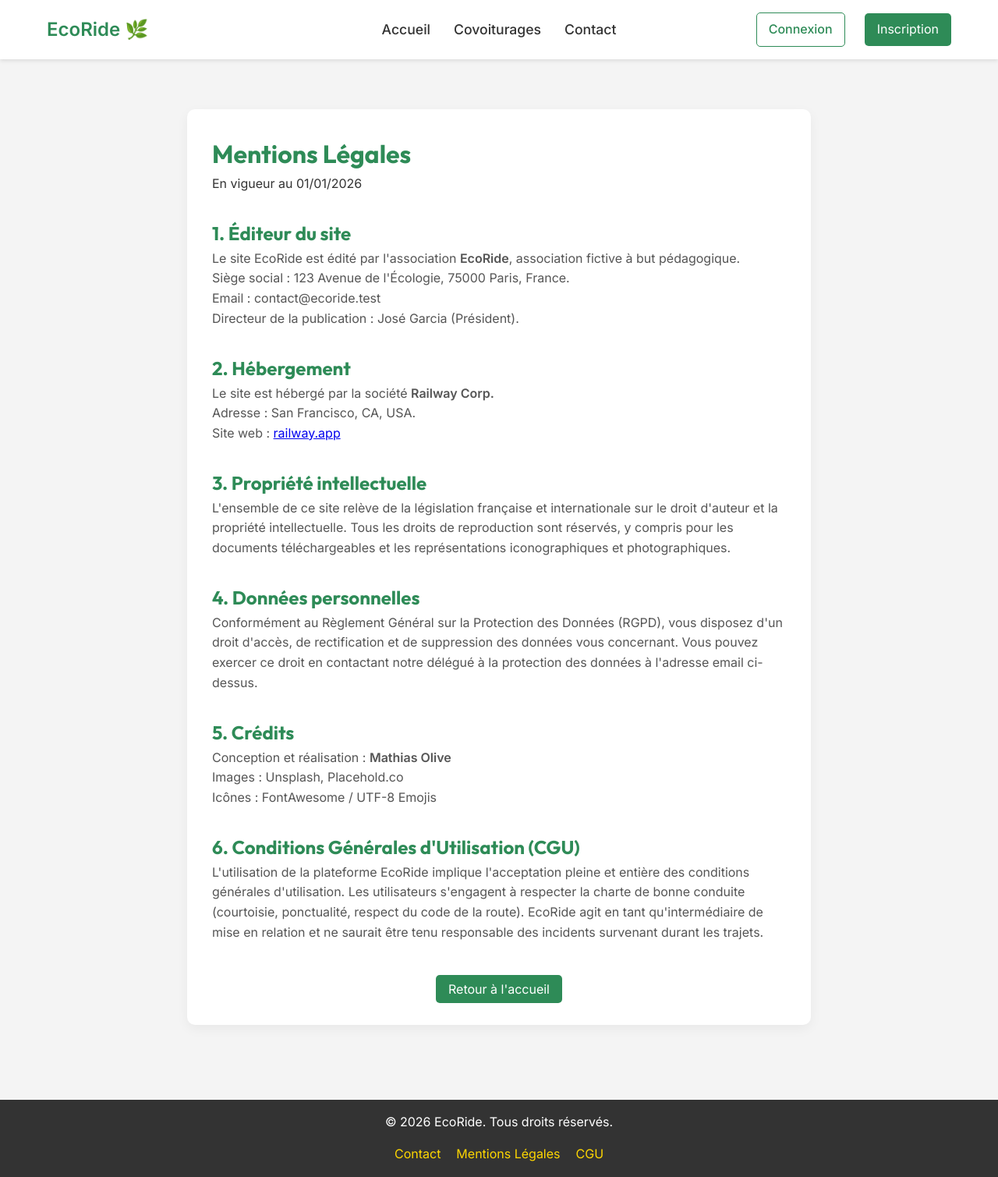
After one commit to matholyv/EcoRide-Projet, a PHP site: template src/Views/mentions.php in a window 1280 px wide. The commit adds this page. Shown: the whole page at 78% size. Run offline with PHP 8.4, Linux system fonts and the light colour scheme; the template is opened without the code that fills it, so the values that code supplies are empty.

Commit message:
Final adjustments: Mentions légales, Home UI, Readme

```diff
--- a/public/index.php
+++ b/public/index.php
@@ -130,6 +130,10 @@ switch ($page) {
         elseif ($page === 'contact_action') $controller->contactAction();
         break;
 
+    case 'mentions':
+        require_once __DIR__ . '/../src/Views/mentions.php';
+        break;
+
     case 'detail':
         $controller = new RideController();
         $controller->detail();
--- a/src/Config/Database.php
+++ b/src/Config/Database.php
@@ -36,7 +36,8 @@ class Database {
             $this->conn->exec("set names utf8mb4");
 
         } catch(PDOException $exception) {
-            // Affiche l'erreur complète pour aider au débogage (à retirer en prod si sensible)
+            // En production, on évite d'afficher l'erreur brute pour sécurité
+            // Mais pour le jury/démo, afficher l'erreur est utile
             die("Erreur de connexion SQL : " . $exception->getMessage() .
                 " <br> (Host: " . $this->host . ", DB: " . $this->db_name . ")");
         }
--- a/src/Views/covoiturages.php
+++ b/src/Views/covoiturages.php
@@ -127,8 +127,8 @@ require_once __DIR__ . '/templates/header.php';
                 <input type="number" name="prixMax" placeholder="Pas de limite" min="0" value="<?= htmlspecialchars($_GET['prixMax'] ?? '') ?>" style="width:100%; padding:5px; margin-bottom: 1rem; border:1px solid #ddd; border-radius:5px;">
                 <br>
 
-                <label>Durée max : <span id="duree-val"><?= isset($_GET['dureeMax']) ? floor($_GET['dureeMax']/60).'h '.($_GET['dureeMax']%60).'m' : '10h 00m' ?></span></label>
-                <input type="range" name="dureeMax" min="30" max="1440" step="30" value="<?= htmlspecialchars($_GET['dureeMax'] ?? 600) ?>"
+                <label>Durée max : <span id="duree-val"><?= isset($_GET['dureeMax']) ? floor($_GET['dureeMax']/60).'h '.($_GET['dureeMax']%60).'m' : '24h 00m' ?></span></label>
+                <input type="range" name="dureeMax" min="30" max="1440" step="30" value="<?= htmlspecialchars($_GET['dureeMax'] ?? 1440) ?>"
                        oninput="let h = Math.floor(this.value/60); let m = this.value%60; document.getElementById('duree-val').innerText = h + 'h ' + (m<10?'0':'') + m + 'm'">
                 <br><br>
 
--- /dev/null
+++ b/src/Views/mentions.php
@@ -0,0 +1,67 @@
+<?php
+$pageTitle = 'Mentions Légales - EcoRide';
+ob_start();
+?>
+<style>
+    .legal-content h2 { color: var(--primary-color); margin-top: 2rem; }
+    .legal-content p { line-height: 1.6; color: #555; margin-bottom: 1rem; }
+    .legal-container { max-width: 800px; margin: 4rem auto; padding: 2rem; background: white; border-radius: 10px; box-shadow: 0 5px 15px rgba(0,0,0,0.05); }
+</style>
+<?php
+$extraStyles = ob_get_clean();
+require_once __DIR__ . '/templates/header.php';
+?>
+
+<main class="container">
+    <div class="legal-container">
+        <h1>Mentions Légales</h1>
+        <p>En vigueur au 01/01/2026</p>
+
+        <div class="legal-content">
+            <h2>1. Éditeur du site</h2>
+            <p>
+                Le site EcoRide est édité par l'association <strong>EcoRide</strong>, association fictive à but pédagogique.<br>
+                Siège social : 123 Avenue de l'Écologie, 75000 Paris, France.<br>
+                Email : contact@ecoride.test<br>
+                Directeur de la publication : José Garcia (Président).
+            </p>
+
+            <h2>2. Hébergement</h2>
+            <p>
+                Le site est hébergé par la société <strong>Railway Corp.</strong><br>
+                Adresse : San Francisco, CA, USA.<br>
+                Site web : <a href="https://railway.app" target="_blank">railway.app</a>
+            </p>
+
+            <h2>3. Propriété intellectuelle</h2>
+            <p>
+                L'ensemble de ce site relève de la législation française et internationale sur le droit d'auteur et la propriété intellectuelle. Tous les droits de reproduction sont réservés, y compris pour les documents téléchargeables et les représentations iconographiques et photographiques.
+            </p>
+
+            <h2>4. Données personnelles</h2>
+            <p>
+                Conformément au Règlement Général sur la Protection des Données (RGPD), vous disposez d'un droit d'accès, de rectification et de suppression des données vous concernant. Vous pouvez exercer ce droit en contactant notre délégué à la protection des données à l'adresse email ci-dessus.
+            </p>
+
+            <h2>5. Crédits</h2>
+            <p>
+                Conception et réalisation : <strong>Mathias Olive</strong><br>
+                Images : Unsplash, Placehold.co<br>
+                Icônes : FontAwesome / UTF-8 Emojis
+            </p>
+
+            <h2>6. Conditions Générales d'Utilisation (CGU)</h2>
+            <p>
+                L'utilisation de la plateforme EcoRide implique l'acceptation pleine et entière des conditions générales d'utilisation.
+                Les utilisateurs s'engagent à respecter la charte de bonne conduite (courtoisie, ponctualité, respect du code de la route).
+                EcoRide agit en tant qu'intermédiaire de mise en relation et ne saurait être tenu responsable des incidents survenant durant les trajets.
+            </p>
+        </div>
+
+        <div style="margin-top: 3rem; text-align: center;">
+            <a href="index.php" class="btn-cta">Retour à l'accueil</a>
+        </div>
+    </div>
+</main>
+
+<?php require_once __DIR__ . '/templates/footer.php'; ?>
--- a/src/Views/templates/footer.php
+++ b/src/Views/templates/footer.php
@@ -5,8 +5,8 @@
             <p>&copy; 2026 EcoRide. Tous droits réservés.</p>
             <ul style="list-style: none; padding: 0; margin-top: 1rem; display: flex; justify-content: center; gap: 20px;">
                 <li><a href="index.php?page=contact">Contact</a></li>
-                <li><a href="#">Mentions Légales</a></li>
-                <li><a href="#">CGU</a></li>
+                <li><a href="index.php?page=mentions">Mentions Légales</a></li>
+                <li><a href="index.php?page=mentions">CGU</a></li>
             </ul>
         </div>
     </footer>
--- a/src/Views/templates/header.php
+++ b/src/Views/templates/header.php
@@ -39,19 +39,30 @@ $pageTitle = $pageTitle ?? 'EcoRide - Covoiturage Écologique';
 
                         <div class="user-menu" style="position: relative; display: flex; align-items: center; gap: 8px; cursor: pointer;">
                             <?php
-                                $photoName = !empty($_SESSION['user']['photo']) ? $_SESSION['user']['photo'] : 'default_user.png';
-                                // Si c'est un chemin complet ou juste le nom, on normalise (hack rapide)
-                                if (strpos($photoName, '/') === false) {
-                                    $photoUrl = 'uploads/' . $photoName;
-                                } else {
-                                    $photoUrl = $photoName; // Cas où c'est déjà un chemin (ex: assets/img/...)
-                                }
-                                // Fallback si le fichier n'existe pas (optionnel mais propre)
-                                if (!file_exists(__DIR__ . '/../../../public/' . $photoUrl) && strpos($photoUrl, 'default') === false) {
-                                    $photoUrl = 'assets/img/default_user.png';
+                                // Gestion robuste de l'avatar
+                                $photoPath = $_SESSION['user']['photo'] ?? '';
+                                $pseudo = $_SESSION['user']['pseudo'] ?? 'User';
+
+                                // URL par défaut : Avatar généré avec les initiales (via ui-avatars.com)
+                                $avatarUrl = "https://ui-avatars.com/api/?name=" . urlencode($pseudo) . "&background=random&color=fff&size=128";
+
+                                // Si une photo est définie en base
+                                if (!empty($photoPath)) {
+                                    // On vérifie si c'est une URL externe (ex: http...) ou un fichier local
+                                    if (filter_var($photoPath, FILTER_VALIDATE_URL)) {
+                                        $avatarUrl = $photoPath;
+                                    }
+                                    // Sinon on regarde si le fichier existe dans public/uploads/
+                                    elseif (file_exists(__DIR__ . '/../../../public/uploads/' . $photoPath)) {
+                                        $avatarUrl = 'uploads/' . $photoPath;
+                                    }
+                                    // Ou peut-être directement dans public/ (pour les anciens chemins)
+                                    elseif (file_exists(__DIR__ . '/../../../public/' . $photoPath)) {
+                                        $avatarUrl = $photoPath;
+                                    }
                                 }
                             ?>
-                            <img src="<?= htmlspecialchars($photoUrl) ?>" alt="Profil" class="profile-pic" style="width: 35px; height: 35px; border-radius: 50%; object-fit: cover;">
+                            <img src="<?= htmlspecialchars($avatarUrl) ?>" alt="Profil" class="profile-pic" style="width: 35px; height: 35px; border-radius: 50%; object-fit: cover;">
                             <span style="font-weight: 500; font-size: 0.95rem; display: none;"><?= htmlspecialchars($_SESSION['user']['pseudo']) ?></span>
                             <!-- Pseudo masqué sur mobile/tablette si besoin, ou on le garde -->
                             <span class="user-name"><?= htmlspecialchars($_SESSION['user']['pseudo']) ?></span>
```
Also changed, not shown: src/Views/home.php (+8 -1 lines), src/Views/publish.php (+33 -0 lines), 2 other files.
